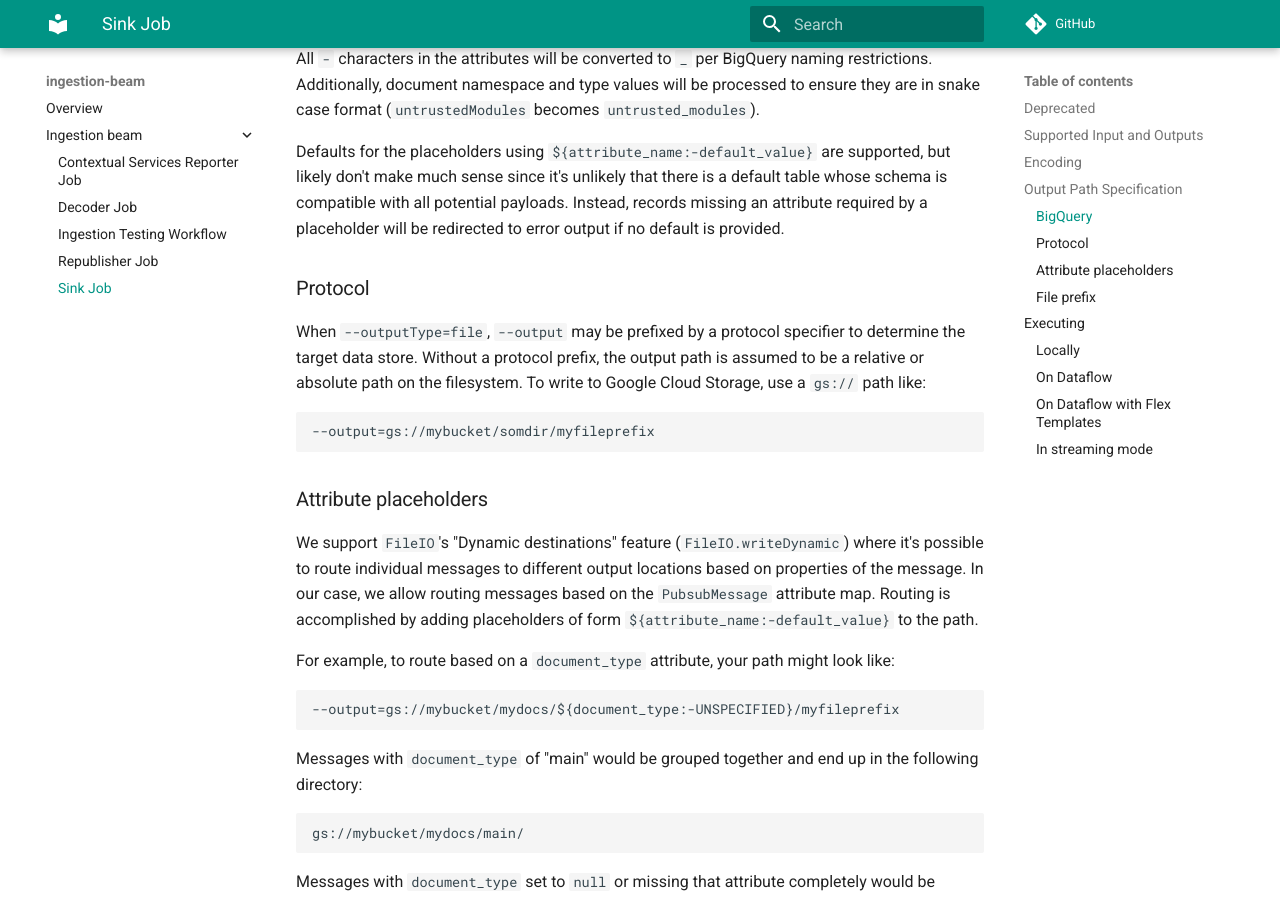
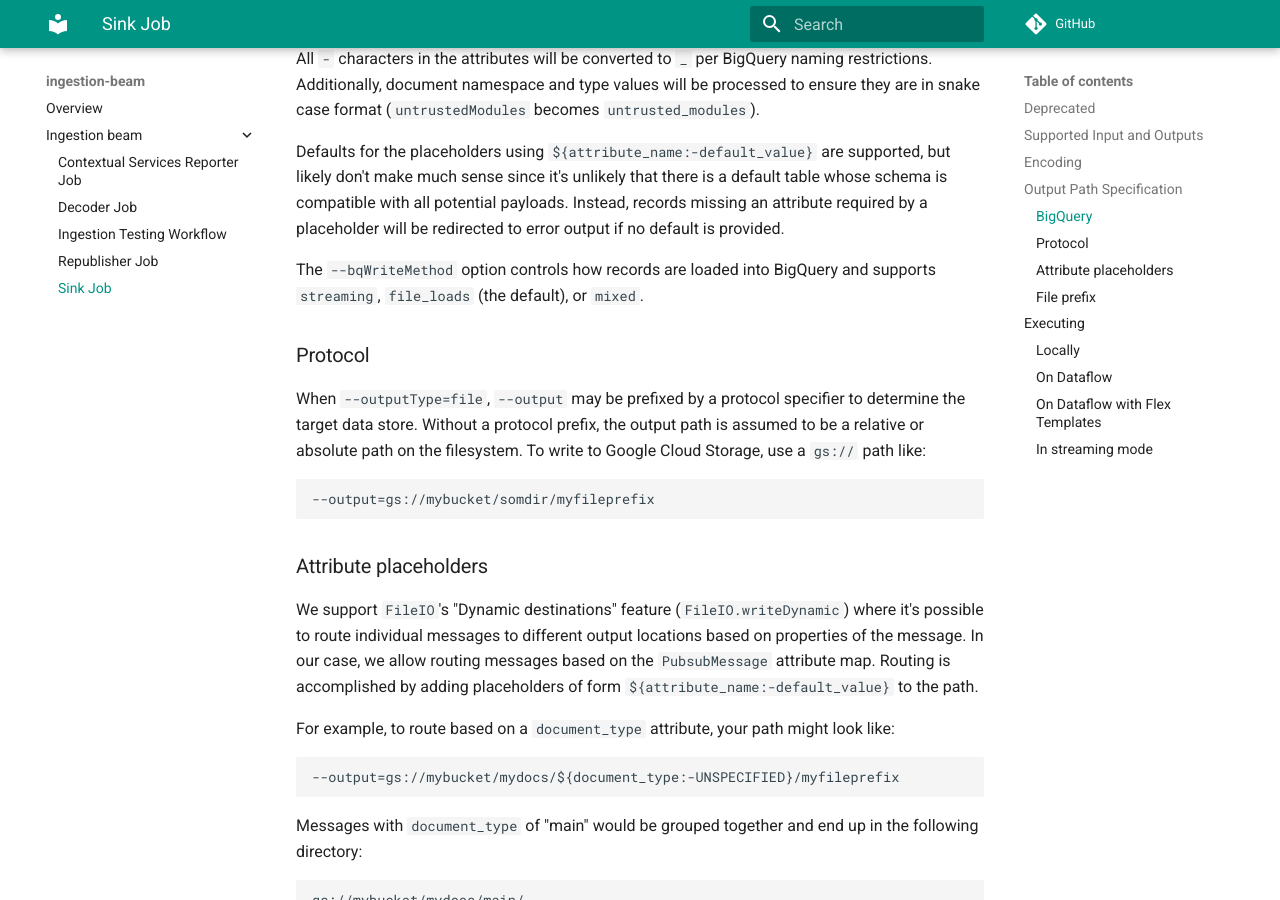
Before and after one commit to mozilla/gcp-ingestion, an MkDocs documentation site: the page built from docs/ingestion-beam/sink-job.md, in a window 1280 px wide and 900 px high, scrolled down 2230 px. Built offline with MkDocs 1.6.1 and Material for MkDocs 9.7.7, drawn with Linux system fonts in a browser that asks for light colours; comment, search, counter and statistics services are not loaded.

Commit message:
ingestion-beam/sink-job: Document the --bqWriteMethod option and its values
Finding-Id: 000df6b40c794b90822f9d3bb55f6383
Reviewed: no (this PR is the review)
Source: https://github.com/mozilla/gcp-ingestion/blob/main/ingestion-beam/src/main/java/com/mozilla/telemetry/options/BigQueryWriteMethod.java

```diff
--- a/docs/ingestion-beam/sink-job.md
+++ b/docs/ingestion-beam/sink-job.md
@@ -93,6 +93,9 @@ there is a default table whose schema is compatible with all potential
 payloads.
 Instead, records missing an attribute required by a placeholder
 will be redirected to error output if no default is provided.
+
+The `--bqWriteMethod` option controls how records are loaded into BigQuery
+and supports `streaming`, `file_loads` (the default), or `mixed`.
 
 ### Protocol
 
```
